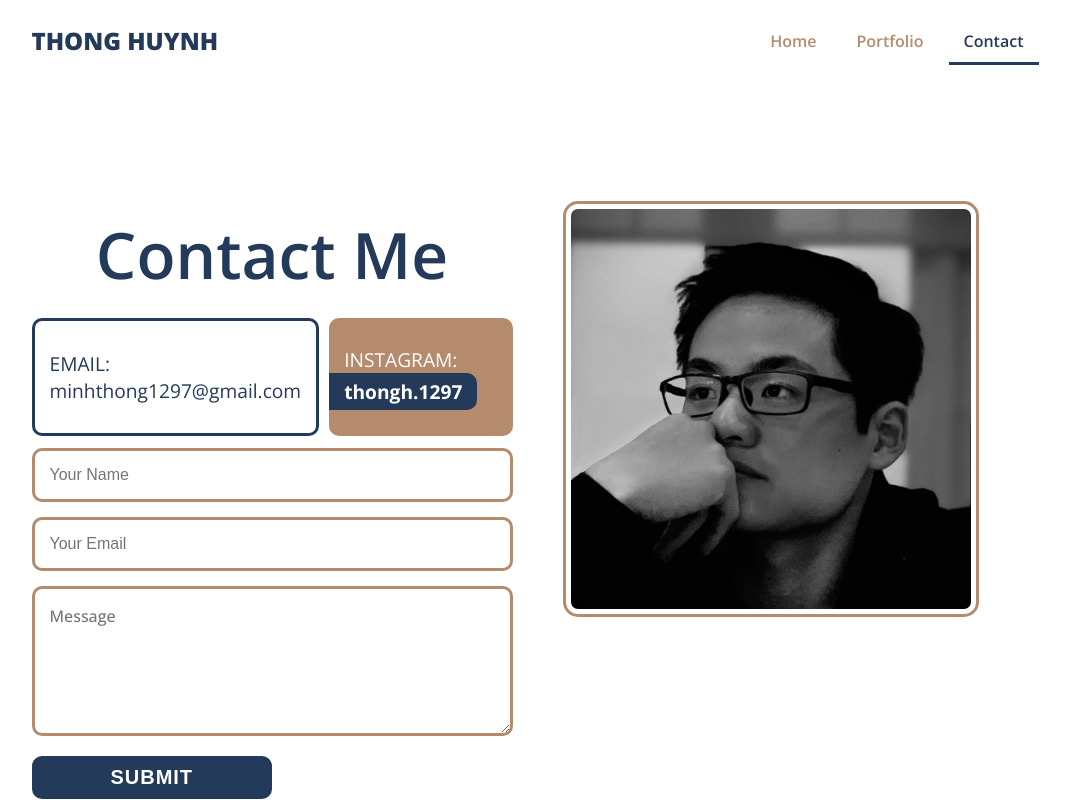
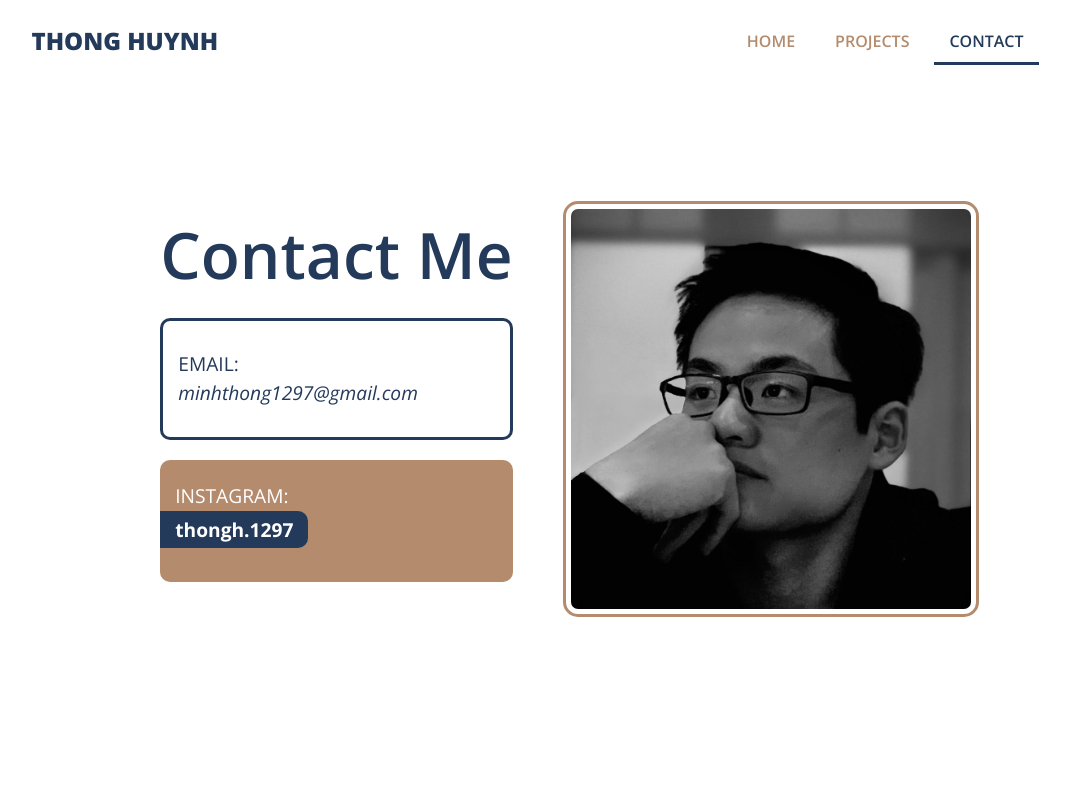
Before and after one commit to Thong-Huynh/portfolio, a plain HTML site: page contact/index.html in a window 1280 px wide. Shown: the whole page, without its empty margins (95-1165 px from the left). Drawn offline with nearby package versions, Linux system fonts and the light colour scheme.

Commit message:
change to projects

```diff
--- a/contact/index.html
+++ b/contact/index.html
@@ -15,33 +15,29 @@
         </div>
         <ul class="navbar">
             <li><a href="../">Home</a></li>
-            <li><a href="../port-folio/">Portfolio</a></li>
+            <li><a href="../projects/">Projects</a></li>
             <li><a class="active" href="../contact/">Contact</a></li>
         </ul>
     </nav>
 
     <div class="grid-container">
-        <form>
+        <div class="contact-info">
             <p class="contact-title">Contact me</p>
             <div class="tab-contact">
                 <div class="email-TH">
                     <p>
-                        <span>
-                            Email:
-                        </span>
+                        Email:
                         <br>
-                        minhthong1297@gmail.com</p>
+                        <span class="e-mail">minhthong1297@gmail.com</span> </p>
                 </div>
                 <div class="social-media">
-                    <p>Instagram:</p>
-                    <a href="https://www.instagram.com/thong.h1297/" target="_blank">thongh.1297</a>
+                    <p>Instagram:
+                        <br>
+                        <a href="https://www.instagram.com/thong.h1297/" target="_blank">thongh.1297</a>
+                    </p>
                 </div>
             </div>
-            <input name="name" type="text" class="feedback-input" placeholder="Your Name" />
-            <input name="email" type="text" class="feedback-input" placeholder="Your Email" />
-            <textarea name="text" class="feedback-input" placeholder="Message"></textarea>
-            <input type="submit" value="SUBMIT" />
-        </form>
+        </div>
 
         <div class="frame">
             <img class="face" src="../assets/TH-profile.jpg" alt="Thong Huynh" width="100%">
--- a/style.css
+++ b/style.css
@@ -16,14 +16,12 @@ html {
 body {
   margin: 0;
   background: var(--white);
-  /* background: var(--dark); */
 }
 
 /* ---------------------- This is Navbar ---------------------*/
 
 nav {
   width: 100%;
-  /* height: 5vh; */
   top: 0;
   margin-left: auto;
   margin-right: auto;
@@ -32,7 +30,6 @@ nav {
   align-items: center;
   font-family: var(--font1);
   font-weight: 600;
-  /* border-bottom: 1px solid var(--blue1); */
 }
 
 .logo {
@@ -48,6 +45,7 @@ nav {
   justify-content: space-between;
   color: var(--accent);
   padding-right: 10%;
+  text-transform: uppercase;
 }
 
 .navbar a {
@@ -248,6 +246,7 @@ nav {
   object-fit: cover;
   filter: grayscale(0);
   transition: 0.3s ease;
+  pointer-events: none;
 }
 
 .imageBehind:hover img {
@@ -318,7 +317,7 @@ nav {
 .side-bar a {
   text-decoration: none;
   color: var(--white);
-  border-bottom: 2px solid var(--white);
+  border-bottom: 1px solid var(--white);
   font-family: var(--font1);
   font-size: 120%;
   font-weight: 600;
@@ -365,6 +364,12 @@ nav {
 
 /* ---------------------- This is Contact Page ---------------------*/
 
+.contact-info {
+  max-width: 500px;
+  justify-self: right;
+  font-family: var(--font1);
+}
+
 .contact-title {
   text-align: center;
   font-size: 4em;
@@ -377,9 +382,10 @@ nav {
 
 .tab-contact {
   display: grid;
-  grid-template-columns: repeat(2, 1fr);
-  grid-template-rows: 1fr;
-  grid-column-gap: 10px;
+  grid-template-rows: repeat(2, 1fr);
+  grid-template-columns: 1fr;
+  grid-column-gap: 0px;
+  grid-row-gap: 20px;
   align-items: center;
   margin-bottom: 12px;
   font-size: 1.2em;
@@ -391,32 +397,34 @@ nav {
   border-radius: 10px;
   border: 3px solid var(--blue1);
   color: var(--blue1);
+  line-height: 1.5em;
 }
 
-.email-TH span {
+.email-TH p {
   text-transform: uppercase;
+}
 
+.e-mail {
+  text-transform: lowercase;
+  font-style: italic;
 }
 
 .social-media {
   height: 100%;
   background: var(--accent);
   border-radius: 10px;
-}
-
-.social-media p {
+  line-height: 1.75em;
   padding: 0px 15px;
-  margin-top: 28px;
-  margin-bottom: 5px;
   color: var(--white);
   text-transform: uppercase;
 }
 
 .social-media a {
   text-decoration: none;
+  text-transform: lowercase;
   color: var(--white);
   background: var(--blue1);
-
+  margin-left: -15px;
   font-weight: 700;
   text-align: start;
   padding: 5px 15px;
@@ -426,59 +434,7 @@ nav {
 
 .social-media a:hover {
   color: var(--white);
-  padding-left: 30px;
-}
-
-
-/* ---------------------- This is Contact Form ---------------------*/
-
-
-form {
-  max-width: 500px;
-  justify-self: right;
-  font-family: var(--font1);
-}
-
-.feedback-input {
-  color: var(--dark);
-  font-weight: 500;
-  font-size: 1em;
-  border: 3px solid var(--accent);
-  border-radius: 10px;
-  transition: 0.3s ease;
-  padding: 15px;
-  margin-bottom: 15px;
-  width: 100%;
-  box-sizing: border-box;
-  outline: 0;
-}
-
-textarea {
-  font-family: var(--font1);
-
-  height: 150px;
-  line-height: 150%;
-  resize: vertical;
-}
-
-[type="submit"] {
-  width: 100%;
-  color: var(--white);
-  background: var(--blue1);
-  border-radius: 10px;
-  border: 0;
-  width: 50%;
-  cursor: pointer;
-  font-size: 1.25em;
-  letter-spacing: 1px;
-  padding-top: 10px;
-  padding-bottom: 10px;
-  transition: all 0.3s ease-in-out;
-  font-weight: 600;
-}
-
-[type="submit"]:hover {
-  background: var(--accent);
+  padding-left: 50px;
 }
 
 /* ---------------------- This is Individual Artwork ---------------------*/
@@ -531,7 +487,6 @@ textarea {
   font-weight: 600;
   font-size: 1.25rem;
   border-bottom: 3px solid var(--accent);
-  /* padding-left: 8px; */
   text-transform: uppercase;
 }
 
@@ -668,7 +623,7 @@ textarea {
     left: 10%;
   }
 
-  form {
+  .contact-info {
     justify-self: center;
   }
 
```
Also changed, not shown: index.html (+3 -3 lines), projects/3D/2-1.html (renamed from port-folio/3D/2-1.html, +1 -1 lines), projects/3D/2-2.html (renamed from port-folio/3D/2-2.html, +1 -1 lines), projects/3D/2-3.html (renamed from port-folio/3D/2-3.html, +1 -1 lines), projects/3D/2-4.html (renamed from port-folio/3D/2-4.html, +1 -1 lines), projects/3D/2-5.html (renamed from port-folio/3D/2-5.html, +1 -1 lines), projects/graphic/1-1.html (renamed from port-folio/graphic/1-1.html, +1 -1 lines), projects/graphic/1-2.html (renamed from port-folio/graphic/1-2.html, +1 -1 lines), projects/graphic/1-3.html (renamed from port-folio/graphic/1-3.html, +1 -1 lines), projects/graphic/1-4.html (renamed from port-folio/graphic/1-4.html, +1 -1 lines), projects/graphic/1-5.html (renamed from port-folio/graphic/1-5.html, +1 -1 lines), projects/index.html (renamed from port-folio/index.html, +2 -2 lines), projects/video/3-1.html (renamed from port-folio/video/3-1.html, +1 -1 lines), projects/video/3-2.html (renamed from port-folio/video/3-2.html, +1 -1 lines), 1 more files.
